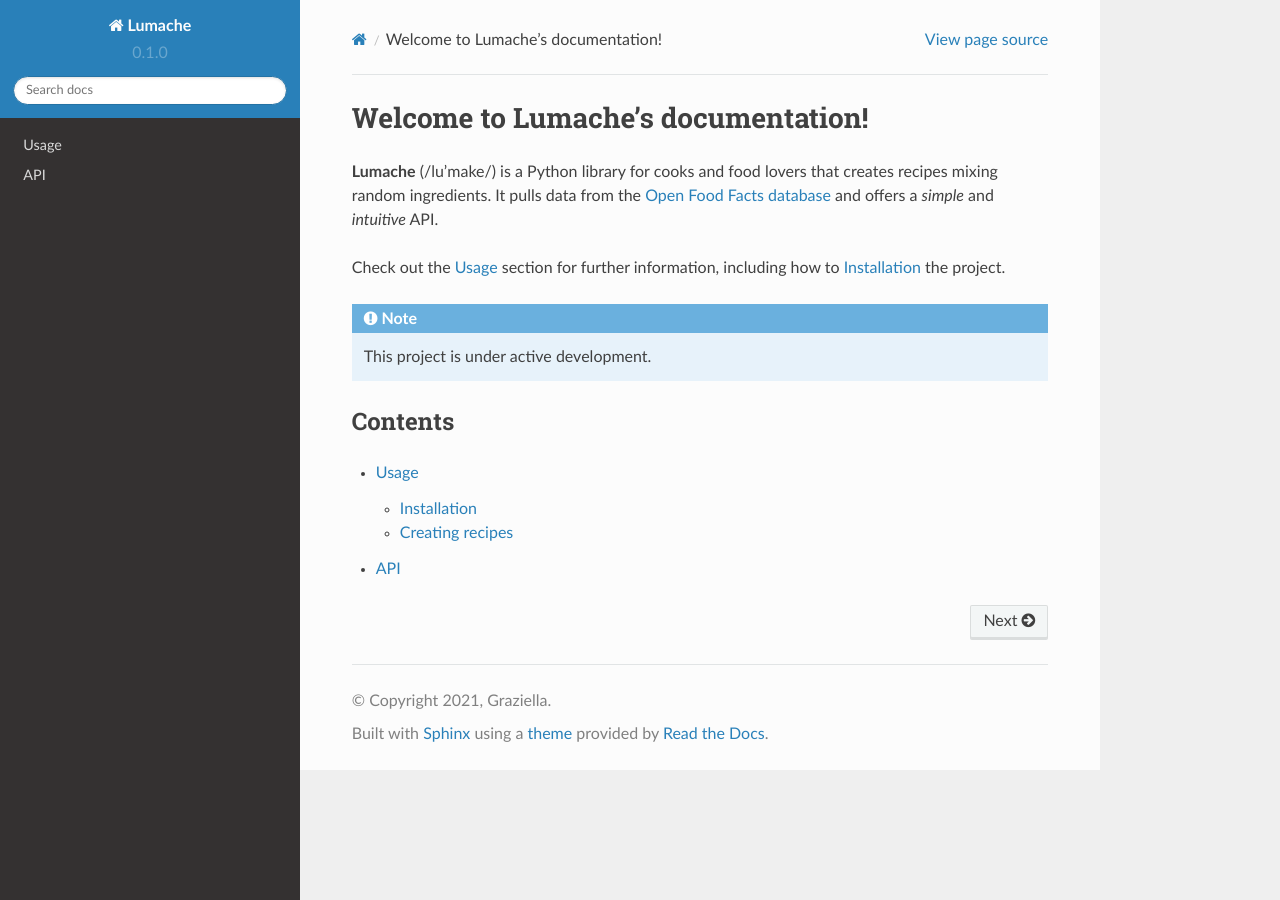
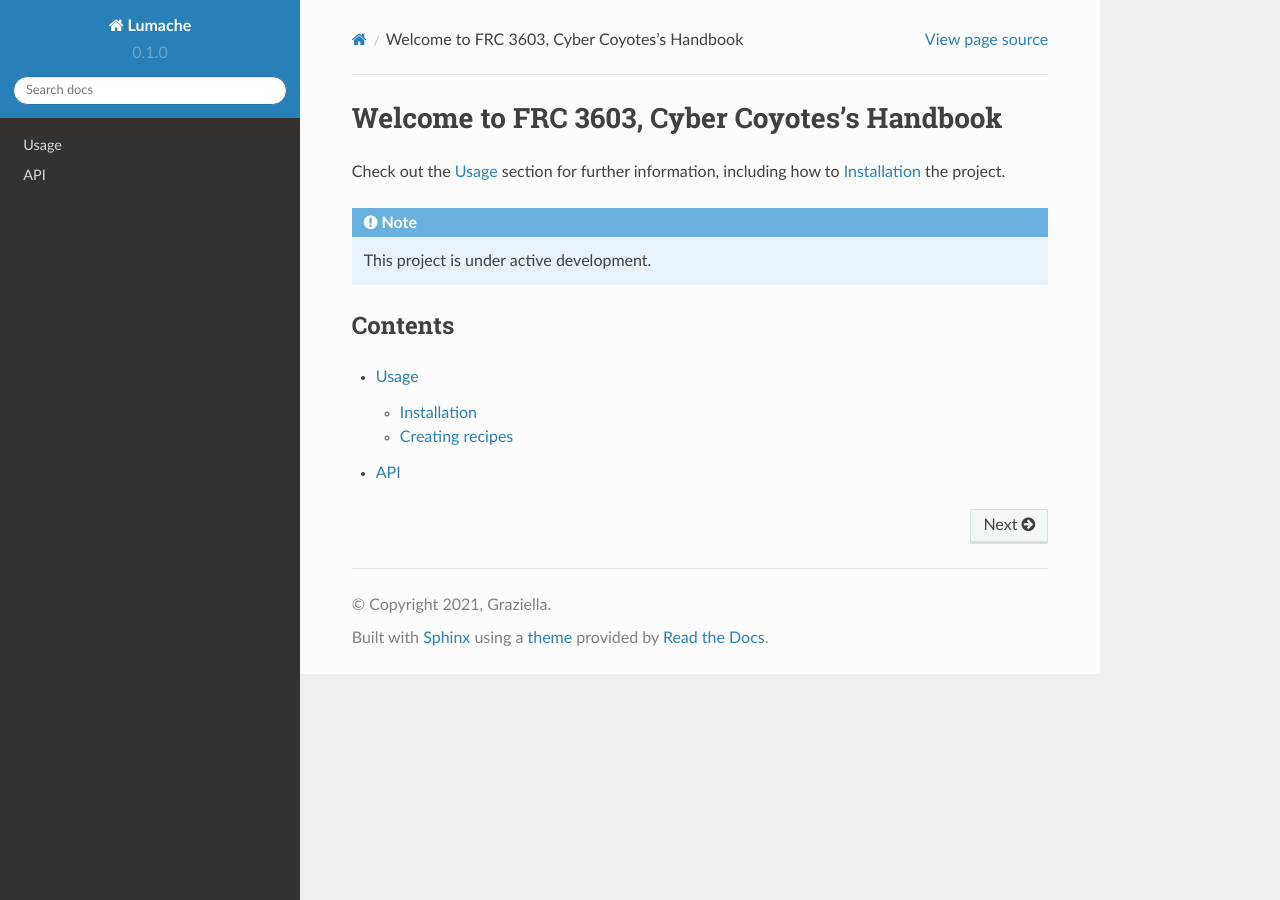
Before and after one commit to CyberCoyotes/frc3603-docs, a Sphinx documentation site: the page built from docs/source/index.rst, in a window 1280 px wide. Built offline with Sphinx 7.4.7 and the Read the Docs theme 2.0.0, drawn with Linux system fonts in a browser that asks for light colours.

Commit message:
Update index.rst

```diff
--- a/docs/source/index.rst
+++ b/docs/source/index.rst
@@ -1,10 +1,6 @@
-Welcome to Lumache's documentation!
+Welcome to FRC 3603, Cyber Coyotes's Handbook
 ===================================
 
-**Lumache** (/lu'make/) is a Python library for cooks and food lovers
-that creates recipes mixing random ingredients.
-It pulls data from the `Open Food Facts database <https://world.openfoodfacts.org/>`_
-and offers a *simple* and *intuitive* API.
 
 Check out the :doc:`usage` section for further information, including
 how to :ref:`installation` the project.
```
